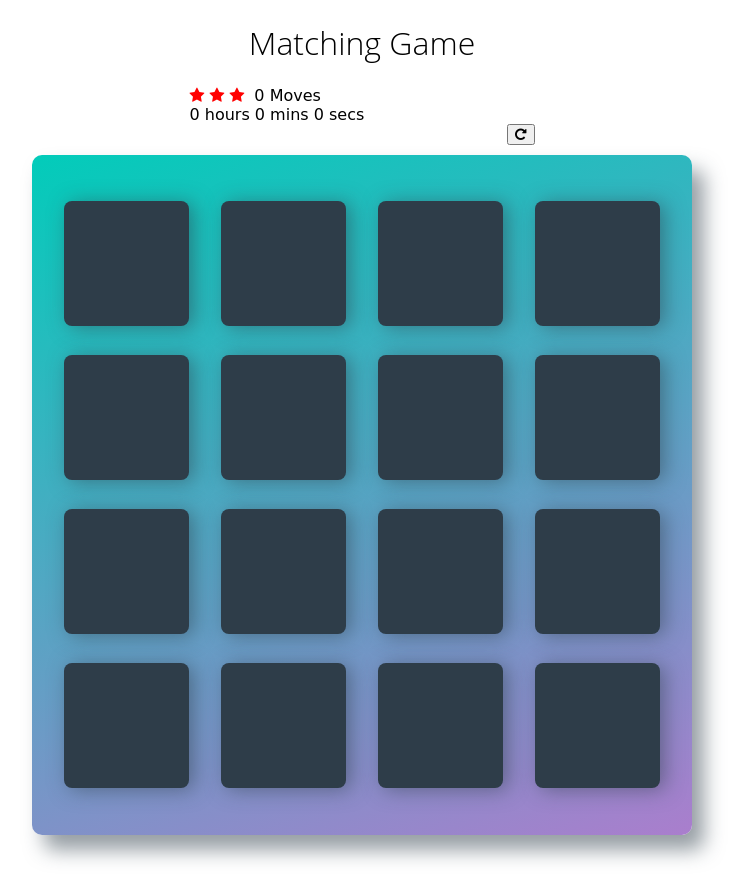
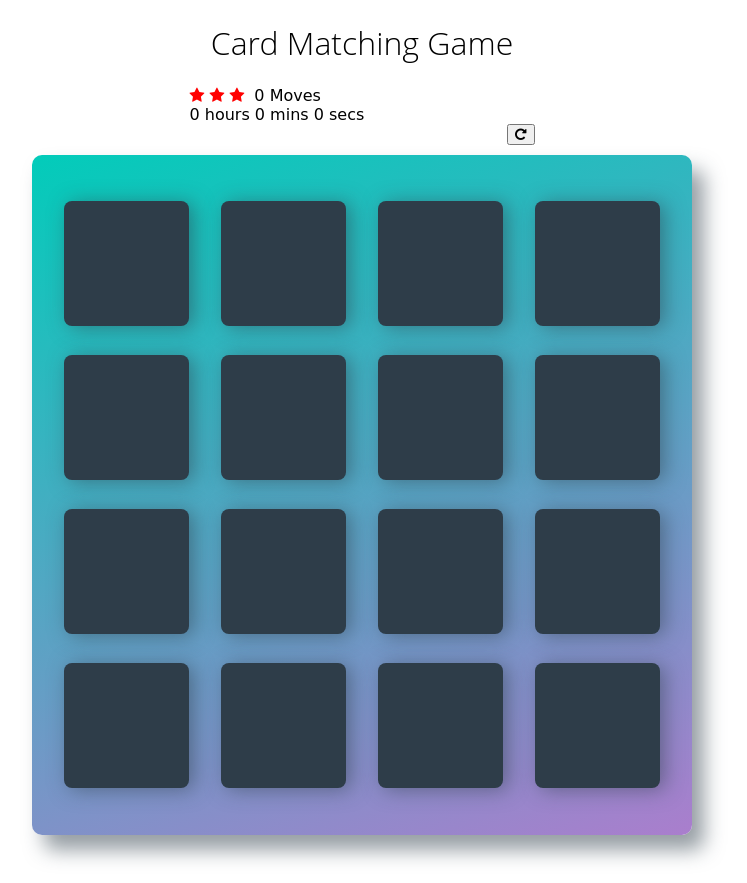
Before and after one commit to himanshu-ckh/Memory-game, a plain HTML site: page index.html in a window 1280 px wide. Shown: the whole page, without its empty margins (278-1025 px from the left). Drawn offline with Linux system fonts and the light colour scheme; a web font is replaced by a local one.

Commit message:
Name change of the game

```diff
--- a/index.html
+++ b/index.html
@@ -14,7 +14,7 @@
 
     <div class="container">
         <header>
-            <h1>Matching Game</h1>
+            <h1>Card Matching Game</h1>
         </header>
 
         <div class="score-panel">
```
